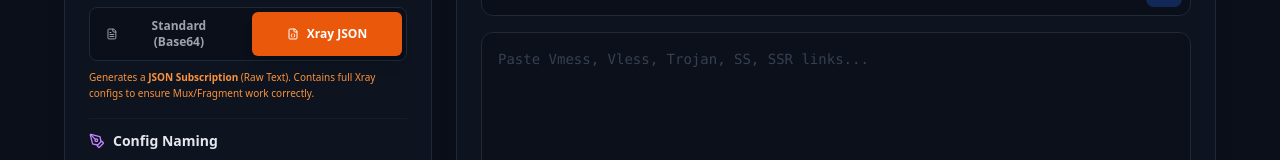
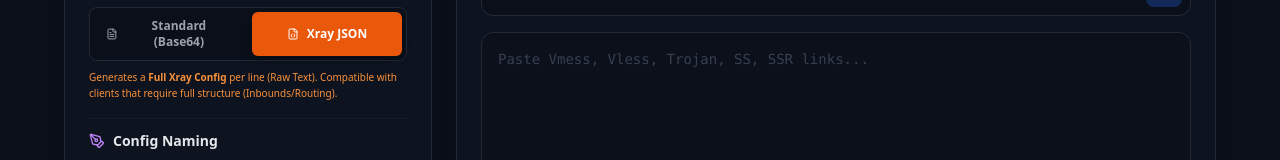
Before and after one commit to amiralysaleh/V2ray-Sub-EXC, a React (Vite) app: page / in a window 1280 px wide. Both pictures are taken after a click on the button "Xray JSON". Shown: the part 263-423 px from the top of the page. Built offline with nearby package versions, Linux system fonts and the light colour scheme; no server answers.

Commit message:
Modify JSON Subscription description in App.tsx
Updated output format description for JSON Subscription.

```diff
--- a/App.tsx
+++ b/App.tsx
@@ -243,7 +243,7 @@ const App: React.FC = () => {
                  </div>
                  {options.outputFormat === 'json' && (
                      <p className="text-[10px] text-orange-400 mt-2 leading-relaxed">
-                         Generates a <b>JSON Subscription</b> (Raw Text). Contains full Xray configs to ensure Mux/Fragment work correctly.
+                         Generates a <b>Full Xray Config</b> per line (Raw Text). Compatible with clients that require full structure (Inbounds/Routing).
                      </p>
                  )}
               </div>
```
